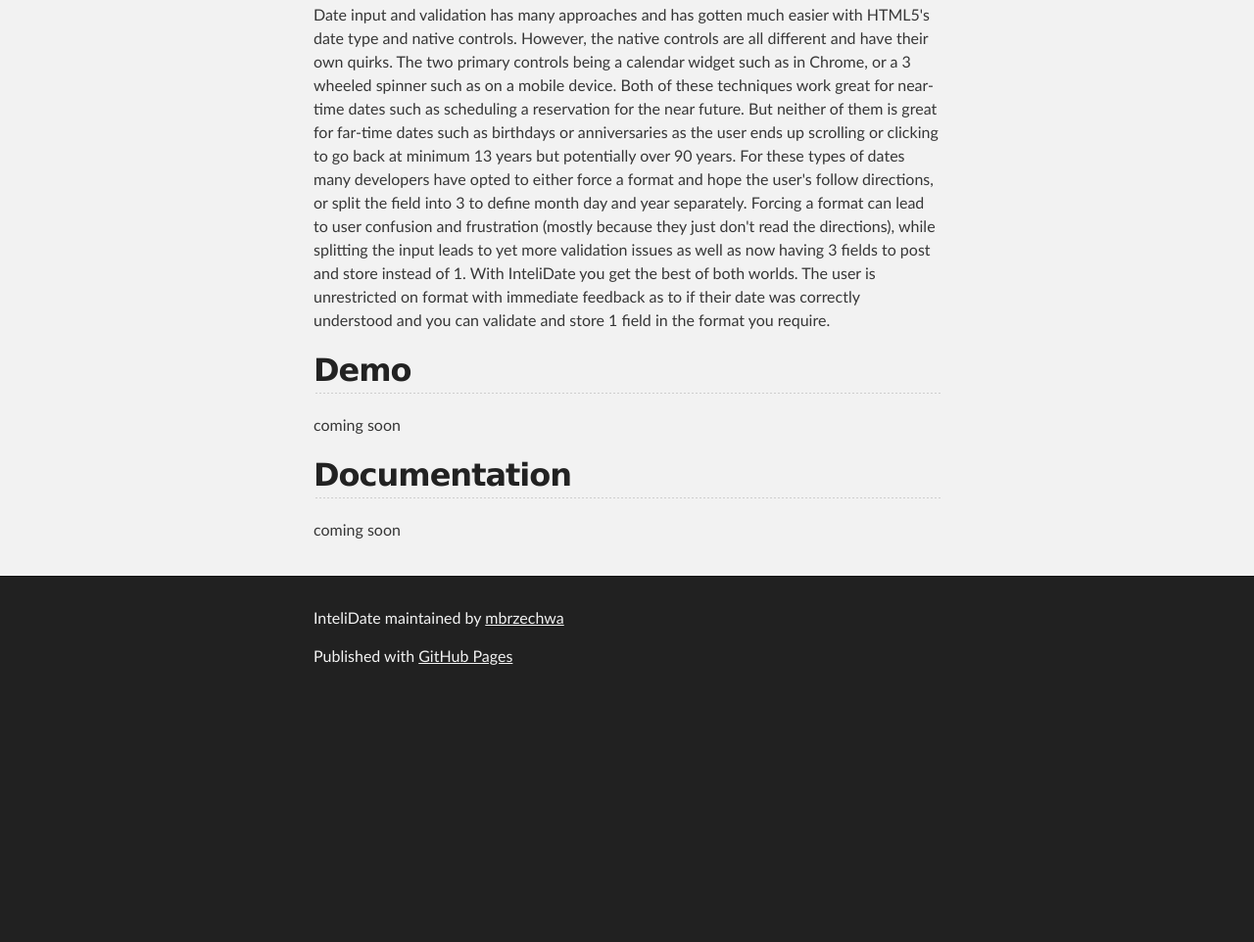
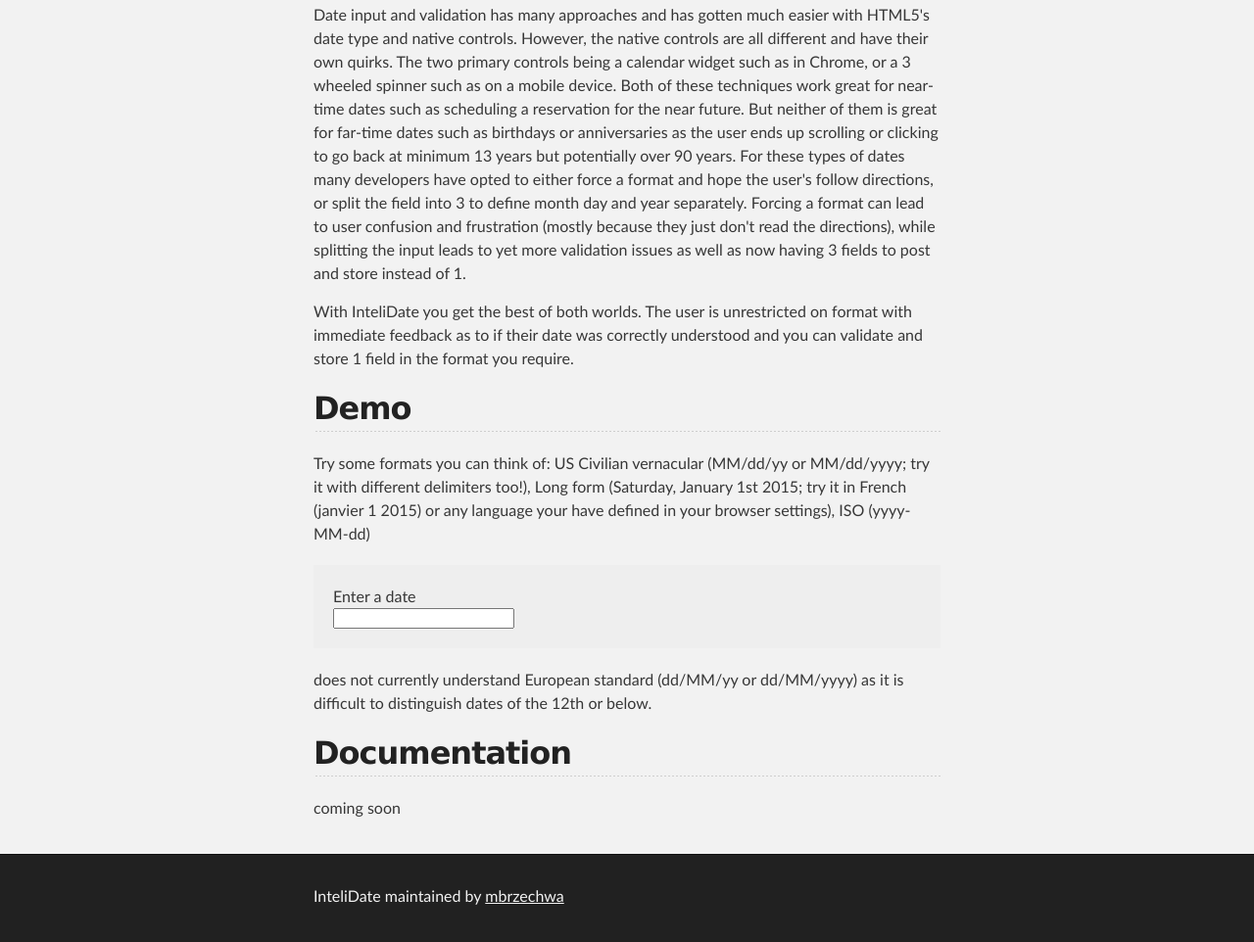
Before and after one commit to mbrzechwa/inteliDate, a plain HTML site: page index.html in a window 1280 px wide. Shown: the part 528-1490 px from the top of the page at 98% size. Before the commit the page ends 1245 px from the top, so only its background shows below. Drawn offline with nearby package versions, Linux system fonts and the light colour scheme.

Commit message:
add demo

```diff
--- a/index.html
+++ b/index.html
@@ -5,9 +5,29 @@
 	<meta charset='utf-8'>
 	<meta http-equiv="X-UA-Compatible" content="chrome=1">
 	<meta name="description" content="InteliDate : Inteligently interpret user date input in a single field">
+	<script src="https://google-code-prettify.googlecode.com/svn/loader/run_prettify.js"></script>
+	<script src="https://ajax.googleapis.com/ajax/libs/jquery/1.8.3/jquery.min.js"></script>
+	<script src="intelidate.js"></script>
+	<script>
 
+		$(function() {
+
+			$('input[type=date]').intelidate({
+				ROposition	:	'center-right',
+				ROoffset 		: {top:0, left:10},
+				locale			:	['en','fr']
+			});
+
+		});
+
+	</script>
 	<link rel="stylesheet" type="text/css" media="screen" href="stylesheets/stylesheet.css">
-
+	<style>
+		label, input {display:block;}
+		.dateReadout.invalid {color:#ff0000;}
+		pre.prettyprint {padding:20px;}
+		form {margin:20px 0;padding:20px;background:#eeeeee;}
+	</style>
 	<title>InteliDate</title>
 </head>
 
@@ -31,24 +51,24 @@
 	<!-- MAIN CONTENT -->
 	<div id="main_content_wrap" class="outer">
 		<section id="main_content" class="inner">
-        <h2>
-<a id="what-is-intelidate" class="anchor" href="#what-is-intelidate" aria-hidden="true"><span class="octicon octicon-link"></span></a>What is InteliDate?</h2>
+			<h2><a id="what-is-intelidate" class="anchor" href="#what-is-intelidate" aria-hidden="true"><span class="octicon octicon-link"></span></a>What is InteliDate?</h2>
 
 			<p>InteliDate is a jQuery plugin for use with date inputs. InteliDate allow the user to enter a date in the format they are comfortable with and it will interpret it and read it back to them in long format as they type to confirm it understood them. Once the user has completed entering their date and exit the field InteliDate will automatically convert the user's input to the developer's defined format for submission.</p>
 
-<h2>
-<a id="why-intelidate" class="anchor" href="#why-intelidate" aria-hidden="true"><span class="octicon octicon-link"></span></a>Why InteliDate?</h2>
+			<h2><a id="why-intelidate" class="anchor" href="#why-intelidate" aria-hidden="true"><span class="octicon octicon-link"></span></a>Why InteliDate?</h2>
 
-<p>Date input and validation has many approaches and has gotten much easier with HTML5's date type and native controls. However, the native controls are all different and have their own quirks. The two primary controls being a calendar widget such as in Chrome, or a 3 wheeled spinner such as on a mobile device. Both of these techniques work great for near-time dates such as scheduling a reservation for the near future. But neither of them is great for far-time dates such as birthdays or anniversaries as the user ends up scrolling or clicking to go back at minimum 13 years but potentially over 90 years. For these types of dates many developers have opted to either force a format and hope the user's follow directions, or split the field into 3 to define month day and year separately. Forcing a format can lead to user confusion and frustration (mostly because they just don't read the directions), while splitting the input leads to yet more validation issues as well as now having 3 fields to post and store instead of 1.
-With InteliDate you get the best of both worlds. The user is unrestricted on format with immediate feedback as to if their date was correctly understood and you can validate and store 1 field in the format you require.</p>
+			<p>Date input and validation has many approaches and has gotten much easier with HTML5's date type and native controls. However, the native controls are all different and have their own quirks. The two primary controls being a calendar widget such as in Chrome, or a 3 wheeled spinner such as on a mobile device. Both of these techniques work great for near-time dates such as scheduling a reservation for the near future. But neither of them is great for far-time dates such as birthdays or anniversaries as the user ends up scrolling or clicking to go back at minimum 13 years but potentially over 90 years. For these types of dates many developers have opted to either force a format and hope the user's follow directions, or split the field into 3 to define month day and year separately. Forcing a format can lead to user confusion and frustration (mostly because they just don't read the directions), while splitting the input leads to yet more validation issues as well as now having 3 fields to post and store instead of 1.</p>
+			<p>With InteliDate you get the best of both worlds. The user is unrestricted on format with immediate feedback as to if their date was correctly understood and you can validate and store 1 field in the format you require.</p>
 
-<h2>
-<a id="demo" class="anchor" href="#demo" aria-hidden="true"><span class="octicon octicon-link"></span></a>Demo</h2>
+			<h2><a id="demo" class="anchor" href="#demo" aria-hidden="true"><span class="octicon octicon-link"></span></a>Demo</h2>
+			<p>Try some formats you can think of: US Civilian vernacular (MM/dd/yy or MM/dd/yyyy; try it with different delimiters too!), Long form (Saturday, January 1st 2015; try it in French (janvier 1 2015) or any language your have defined in your browser settings), ISO (yyyy-MM-dd)</p>
+			<form action="#" method="get">
+				<label for="dateDemo1">Enter a date</label>
+				<input id="dateDemo1" type="date"/>
+			</form>
+			<p>does not currently understand European standard (dd/MM/yy or dd/MM/yyyy) as it is difficult to distinguish dates of the 12th or below.</p>
 
-<p>coming soon</p>
-
-<h2>
-<a id="documentation" class="anchor" href="#documentation" aria-hidden="true"><span class="octicon octicon-link"></span></a>Documentation</h2>
+			<h2><a id="documentation" class="anchor" href="#documentation" aria-hidden="true"><span class="octicon octicon-link"></span></a>Documentation</h2>
 
 			<p>coming soon</p>
 		</section>
@@ -58,7 +78,6 @@
 	<div id="footer_wrap" class="outer">
 		<footer class="inner">
 			<p class="copyright">InteliDate maintained by <a href="https://github.com/mbrzechwa">mbrzechwa</a></p>
-        <p>Published with <a href="https://pages.github.com">GitHub Pages</a></p>
 		</footer>
 	</div>
 
```
Lines whose indentation alone changed are shown as unchanged.
